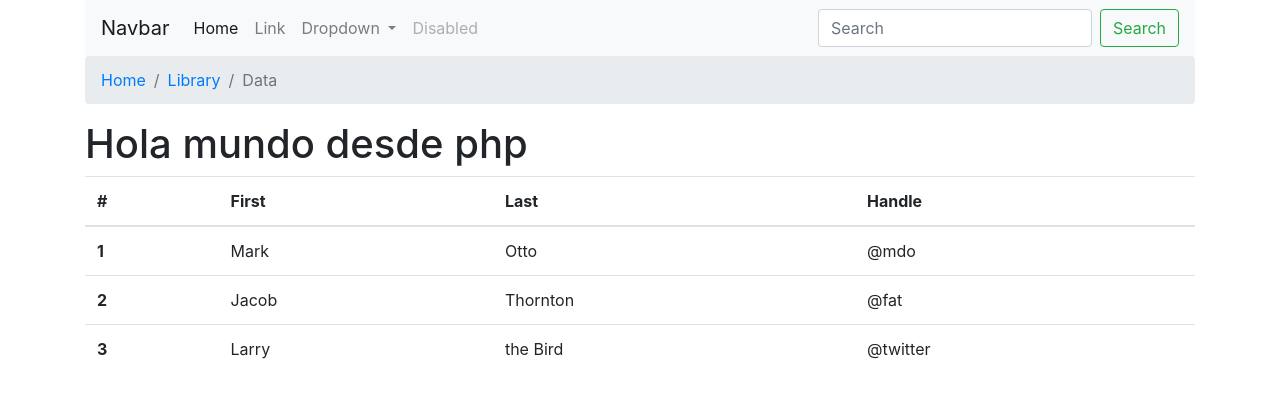
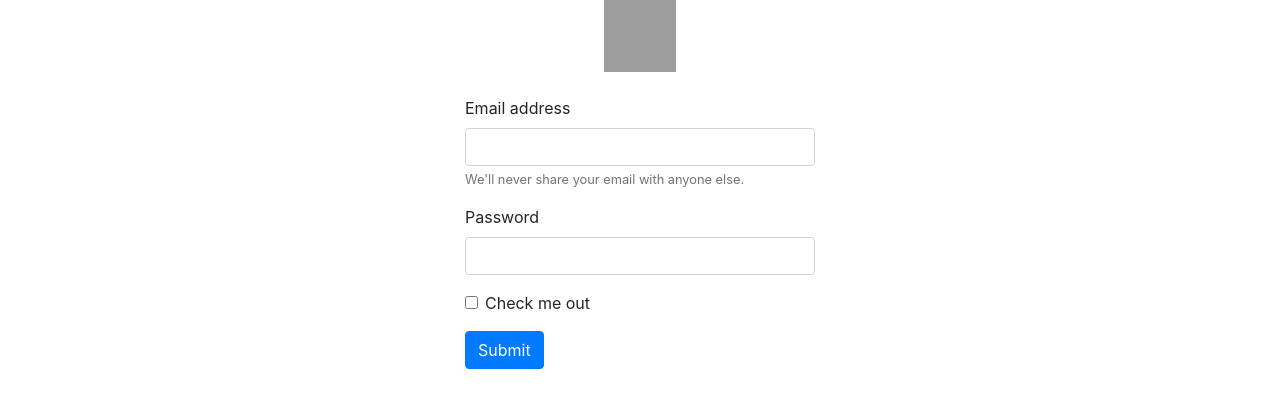
Before and after one commit to JonathanDSoto/javascript_course, a PHP site: page /class/ in a window 1280 px wide. Shown: the top 408 px of the page. Run offline with PHP 8.4, Linux system fonts and the light colour scheme; grey boxes are pictures that could not be loaded.

Commit message:
introducción a variables de php

```diff
--- /dev/null
+++ b/controllers/config.php
@@ -0,0 +1,12 @@
+<?php
+	if (!isset($_SESSION)) {
+		session_start();
+	}
+
+	define("BASE_PATH","http://localhost/class/");
+
+	if (!isset($_SESSION['token'])) {
+		$_SESSION['token'] = md5(uniqid(mt_rand(),true));
+	}
+
+?>
--- a/index.php
+++ b/index.php
@@ -1,3 +1,6 @@
+<?php
+	include "controllers/config.php";
+?>
 <!DOCTYPE html>
 <html lang="es">
 <head>
@@ -7,91 +10,49 @@
 </head>
 <body >
 	<div class="container">
-		<nav class="navbar navbar-expand-lg navbar-light bg-light">
-		  <a class="navbar-brand" href="#">Navbar</a>
-		  <button class="navbar-toggler" type="button" data-toggle="collapse" data-target="#navbarSupportedContent" aria-controls="navbarSupportedContent" aria-expanded="false" aria-label="Toggle navigation">
-		    <span class="navbar-toggler-icon"></span>
-		  </button>
 
-		  <div class="collapse navbar-collapse" id="navbarSupportedContent">
-		    <ul class="navbar-nav mr-auto">
-		      <li class="nav-item active">
-		        <a class="nav-link" href="#">Home <span class="sr-only">(current)</span></a>
-		      </li>
-		      <li class="nav-item">
-		        <a class="nav-link" href="#">Link</a>
-		      </li>
-		      <li class="nav-item dropdown">
-		        <a class="nav-link dropdown-toggle" href="#" id="navbarDropdown" role="button" data-toggle="dropdown" aria-haspopup="true" aria-expanded="false">
-		          Dropdown
-		        </a>
-		        <div class="dropdown-menu" aria-labelledby="navbarDropdown">
-		          <a class="dropdown-item" href="#">Action</a>
-		          <a class="dropdown-item" href="#">Another action</a>
-		          <div class="dropdown-divider"></div>
-		          <a class="dropdown-item" href="#">Something else here</a>
-		        </div>
-		      </li>
-		      <li class="nav-item">
-		        <a class="nav-link disabled" href="#" tabindex="-1" aria-disabled="true">Disabled</a>
-		      </li>
-		    </ul>
-		    <form class="form-inline my-2 my-lg-0">
-		      <input class="form-control mr-sm-2" type="search" placeholder="Search" aria-label="Search">
-		      <button class="btn btn-outline-success my-2 my-sm-0" type="submit">Search</button>
-		    </form>
-		  </div>
-		</nav>
-		<nav aria-label="breadcrumb">
-		  <ol class="breadcrumb">
-		    <li class="breadcrumb-item"><a href="#">Home</a></li>
-		    <li class="breadcrumb-item"><a href="#">Library</a></li>
-		    <li class="breadcrumb-item active" aria-current="page">Data</li>
-		  </ol>
-		</nav>
-	</div>
-	<div class="container">
-	  <div class="row">
-		<div class="col">
+		<div class="row">
+			<div class="col-4">
 
-			<div>
-				<h1>
-					<?= "Hola mundo desde php"; ?>
-				</h1>
 			</div>
+			<div class="col-4">
+						<div class="row">
+							<div class="col">
+								<center>
+									<img class="mb-4" src="https://getbootstrap.com/docs/4.5/assets/brand/bootstrap-solid.svg" alt="" width="72" height="72">
+								</center>
+							</div>
+						</div>
+						<div class="row">
+							<div class="col">
+								<form action="<?= BASE_PATH."controllers/AuthController.php" ?>" method="POST">
 
-			<table class="table">
-			  <thead>
-			    <tr>
-			      <th scope="col">#</th>
-			      <th scope="col">First</th>
-			      <th scope="col">Last</th>
-			      <th scope="col">Handle</th>
-			    </tr>
-			  </thead>
-			  <tbody>
-			    <tr>
-			      <th scope="row">1</th>
-			      <td>Mark</td>
-			      <td>Otto</td>
-			      <td>@mdo</td>
-			    </tr>
-			    <tr>
-			      <th scope="row">2</th>
-			      <td>Jacob</td>
-			      <td>Thornton</td>
-			      <td>@fat</td>
-			    </tr>
-			    <tr>
-			      <th scope="row">3</th>
-			      <td>Larry</td>
-			      <td>the Bird</td>
-			      <td>@twitter</td>
-			    </tr>
-			  </tbody>
-			</table>
+								  <div class="form-group">
+								    <label for="exampleInputEmail1">Email address</label>
+								    <input type="email" class="form-control" id="exampleInputEmail1" aria-describedby="emailHelp" name="email" required="">
+								    <small id="emailHelp" class="form-text text-muted">We'll never share your email with anyone else.</small>
+								  </div>
+
+								  <div class="form-group">
+								    <label for="exampleInputPassword1">Password</label>
+								    <input type="password" class="form-control" id="exampleInputPassword1" required name="password">
+								  </div>
+
+								  <div class="form-group form-check">
+								    <input type="checkbox" class="form-check-input" id="exampleCheck1">
+								    <label class="form-check-label" for="exampleCheck1">Check me out</label>
+								  </div>
+
+								  <button type="submit" class="btn btn-primary">Submit</button>
+								  <input type="hidden" value="login" name="action">
+								  <input type="hidden" name="token" value="<?= $_SESSION['token'] ?>">
+								</form>
+							</div>
+						</div>
+			</div>
 		</div>
-	  </div>
+
+
 	</div>
 
 <script src="https://code.jquery.com/jquery-3.5.1.slim.min.js" integrity="sha384-DfXdz2htPH0lsSSs5nCTpuj/zy4C+OGpamoFVy38MVBnE+IbbVYUew+OrCXaRkfj" crossorigin="anonymous"></script>
```
Also changed, not shown: controllers/AuthController.php (added, +32 -0 lines), cursos/index.php (added, +117 -0 lines).
